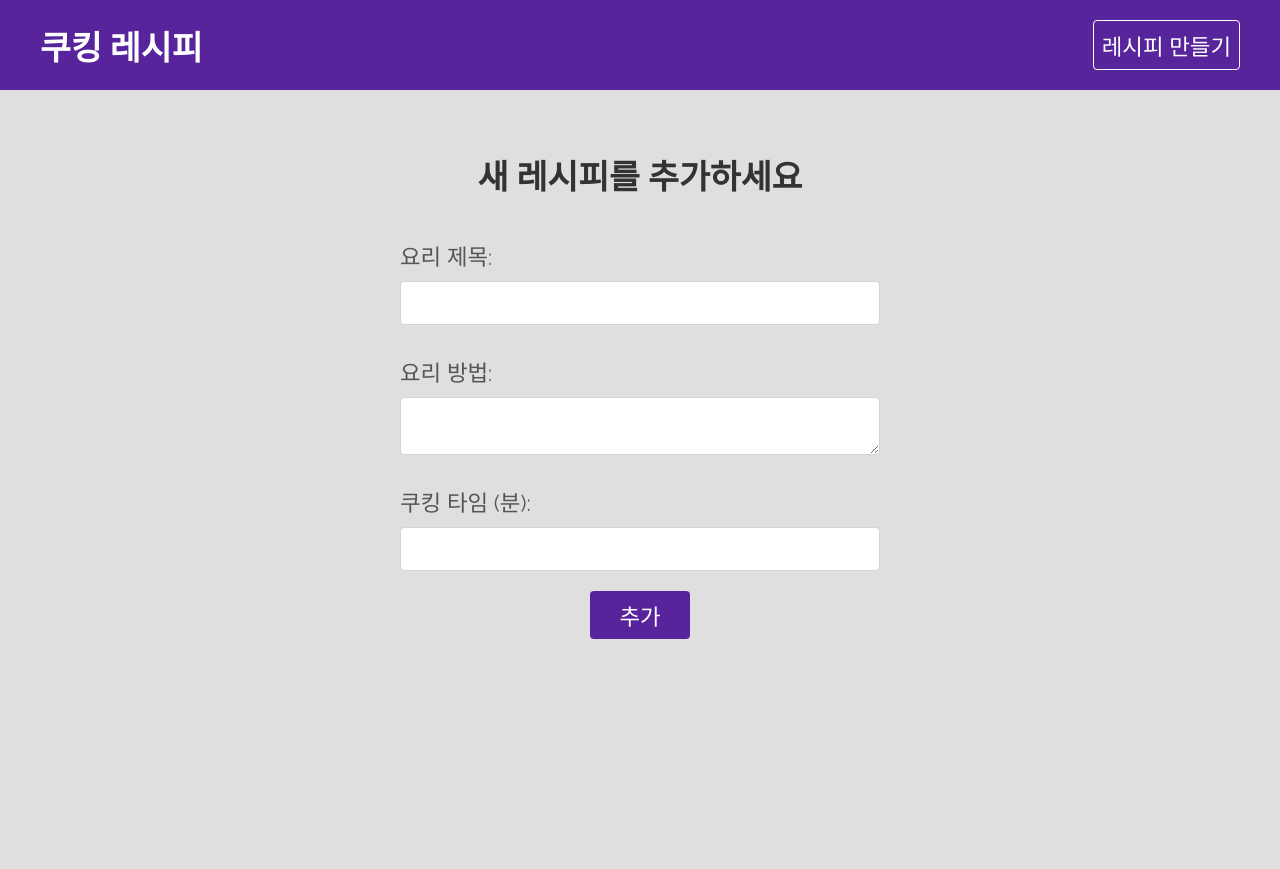
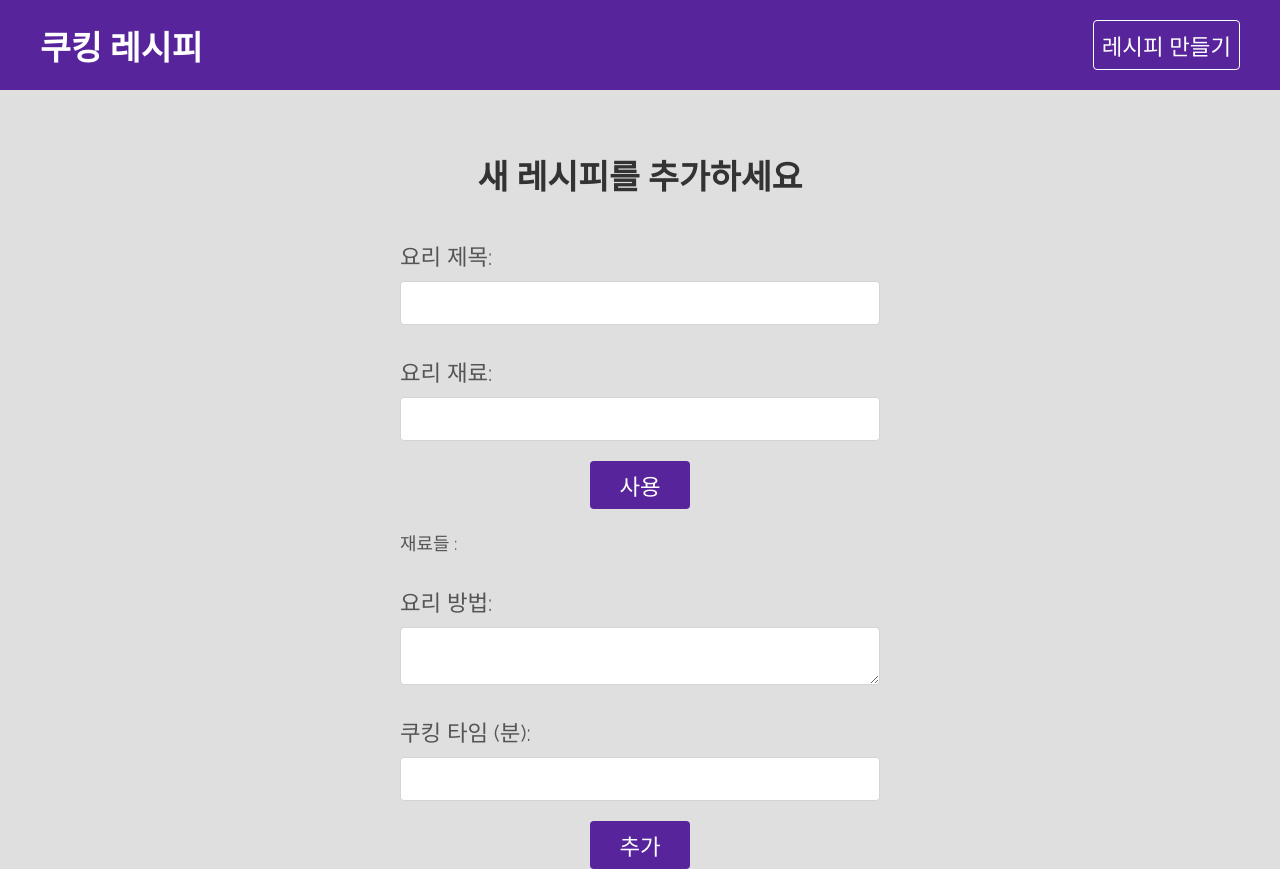
Before and after one commit to jbkim08/cooking-recipe, a React (Create React App) app: page /create in a window 1280 px wide. Before the commit the page ends 800 px from the top, so only its background shows below. Built offline with nearby package versions, Linux system fonts and the light colour scheme.

Commit message:
요리재료추가하기

```diff
--- a/src/pages/create/Create.js
+++ b/src/pages/create/Create.js
@@ -1,4 +1,4 @@
-import { useState } from "react";
+import { useRef, useState } from "react";
 import "./Create.css";
 
 const Create = () => {
@@ -6,9 +6,22 @@ const Create = () => {
   const [title, setTitle] = useState("");
   const [method, setMethod] = useState("");
   const [cookingTime, setCookingTime] = useState("");
+  //요리재료와 요리재료들 배열 추가
+  const [newIngredient, setNewIngredient] = useState("");
+  const [ingredients, setIngredients] = useState([]);
+  const ingredientInput = useRef(); //리액트에서 선택방법
   const handleSubmit = (e) => {
     e.preventDefault(); //기존 이벤트 중지
     console.log(title, method, cookingTime);
+  };
+  const handleAdd = (e) => {
+    e.preventDefault(); //기존 이벤트 중지
+    const ing = newIngredient.trim(); //공백 제거
+    if (ing && !ingredients.includes(ing)) {
+      setIngredients((prev) => [...prev, ing]);
+    }
+    setNewIngredient("");
+    ingredientInput.current.focus(); //커서를 입력창에 위치
   };
   return (
     <div className="create">
@@ -25,6 +38,26 @@ const Create = () => {
         </label>
 
         {/* recipe ingredients here */}
+        <label>
+          <span>요리 재료:</span>
+          <div className="ingredients">
+            <input
+              type="text"
+              onChange={(e) => setNewIngredient(e.target.value)}
+              value={newIngredient}
+              ref={ingredientInput}
+            />
+            <button onClick={handleAdd} className="btn">
+              사용
+            </button>
+          </div>
+        </label>
+        <p>
+          재료들 :{" "}
+          {ingredients.map((i) => (
+            <em key={i}>{i}, </em>
+          ))}
+        </p>
 
         <label>
           <span>요리 방법:</span>
```
